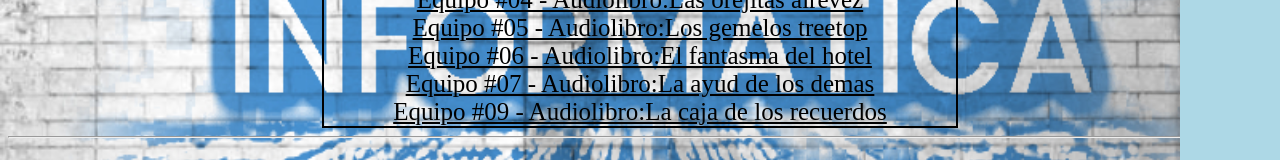
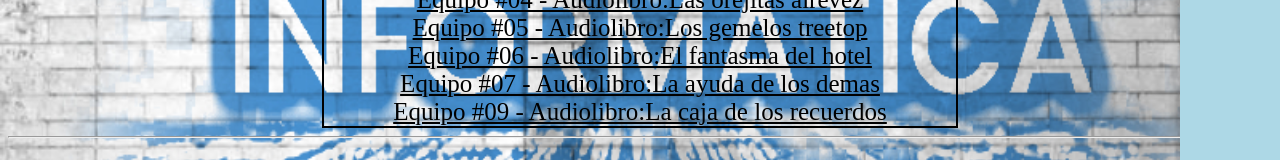
Before and after one commit to Informatica17/trabajos2025, a plain HTML site: page index.html in a window 1280 px wide. Shown: the part 391-551 px from the top of the page. Drawn offline with Linux system fonts and the light colour scheme.

Commit message:
Update index.html

```diff
--- a/index.html
+++ b/index.html
@@ -37,7 +37,7 @@
 						<a href="audiolibros/lasorejitasalrevez.html">Equipo #04 - Audiolibro:Las orejitas alrevez</a> <br>
 						<a href="audiolibros/audiocuentolosgemelostreetop.html">Equipo #05 - Audiolibro:Los gemelos treetop</a> <br>
 						<a href="audiolibros/elfantasmadelhotel.html">Equipo #06 - Audiolibro:El fantasma del hotel</a> <br>
-						<a href="audiolibros/la ayuda de los demas.html">Equipo #07 - Audiolibro:La ayud de los demas</a> <br>
+						<a href="audiolibros/la ayuda de los demas.html">Equipo #07 - Audiolibro:La ayuda de los demas</a> <br>
 						<a href="audiolibros/cajadelosrecuerdos.html">Equipo #09 - Audiolibro:La caja de los recuerdos</a> <br>
 					</div>
 					<hr>
```
